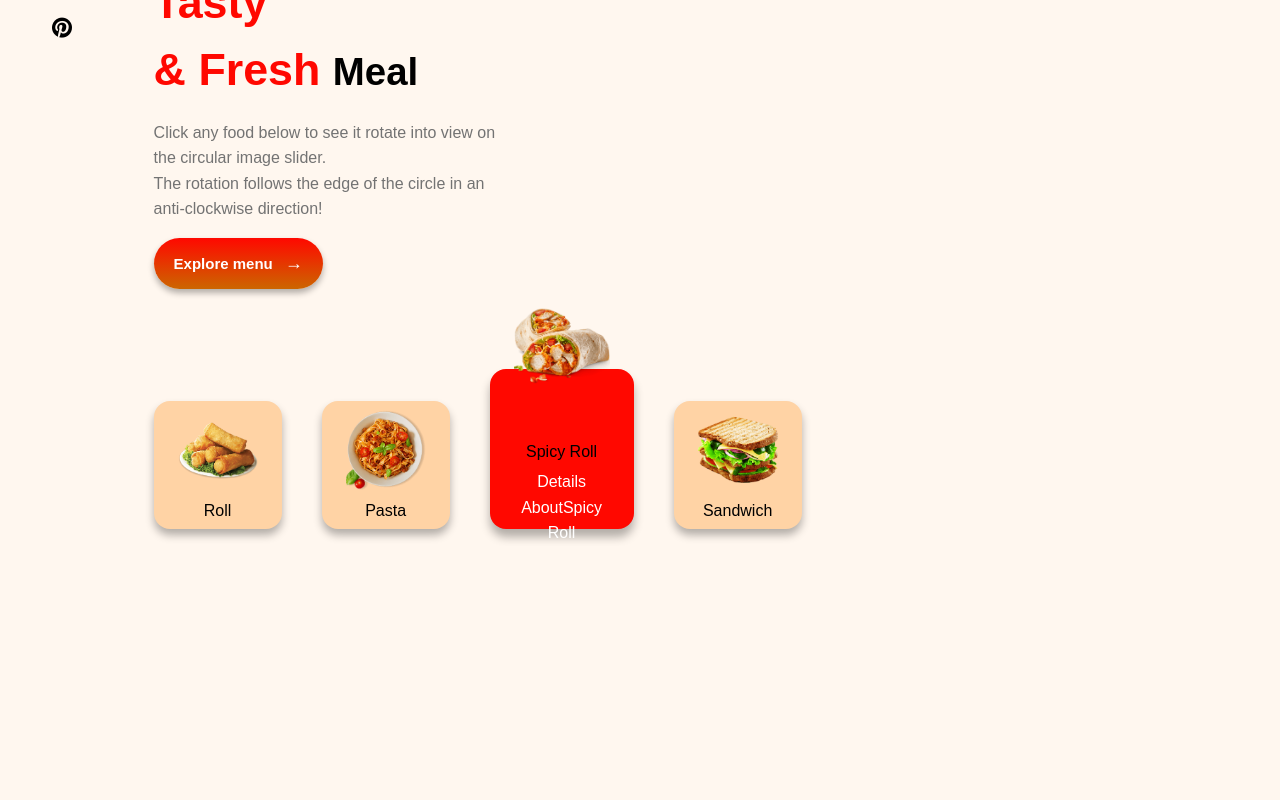
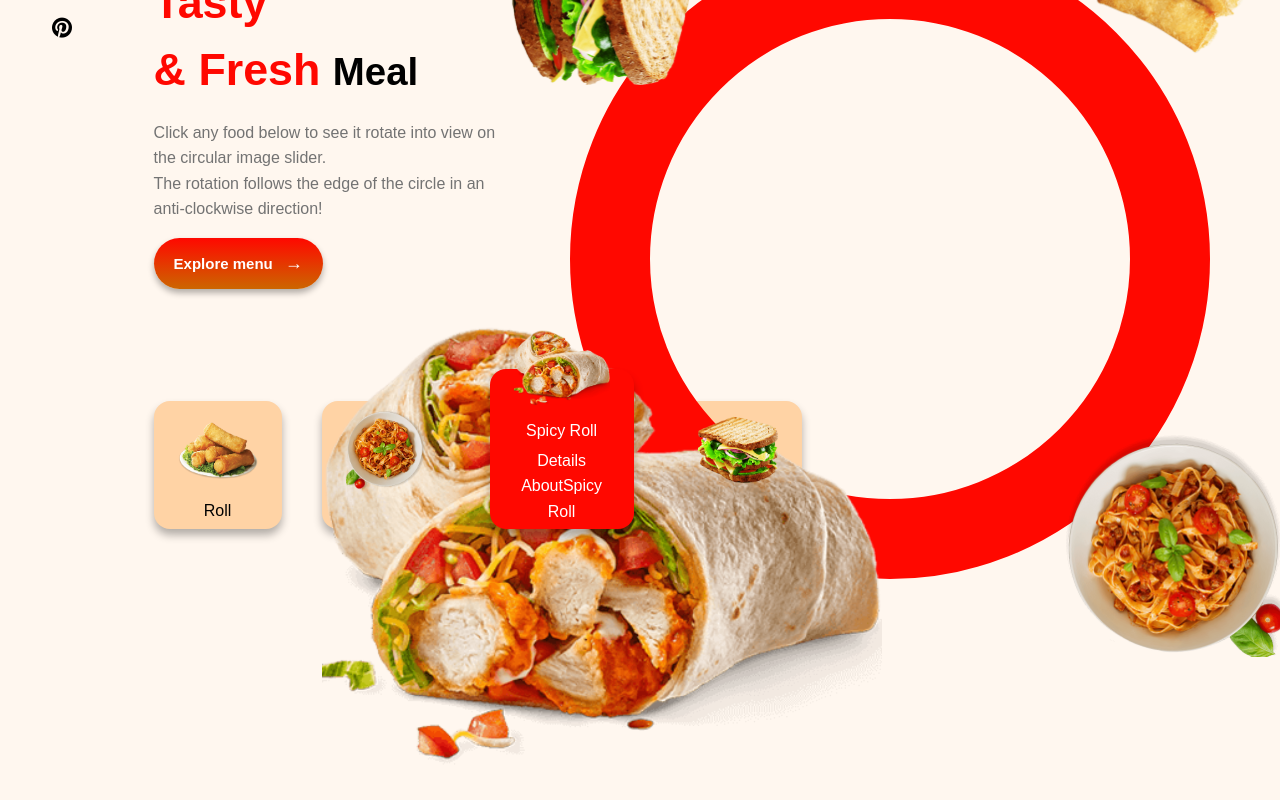
Before and after one commit to codegoddy/chef-food, a React (Vite) app: page / in a window 1280 px wide. Shown: the part 450-1250 px from the top of the page. Before the commit the page ends 996 px from the top, so only its background shows below. Built offline with nearby package versions, Linux system fonts and the light colour scheme.

Commit message:
feat: add slideshow component with carousel functionality and styling

```diff
--- a/src/components/Pages/Index.jsx
+++ b/src/components/Pages/Index.jsx
@@ -91,6 +91,26 @@ const Index = () => {
                     )}
                 </div>
             </div>
+
+            {/*SlideShow*/}
+            <div className="sideshow">
+                <div
+                    className="carousel"
+                    onMouseEnter={stopAutoRotate}
+                    onMouseLeave={startAutoRotate}
+                    style={{transform: `rotate(${activeIndex * 90}deg)`}}
+                >
+                    {slides.map((img, index) => (
+                        <div
+                            className={`Slide ${activeIndex === index ? 'active' : ''}`}
+                            key={index}
+                        >
+                            <img src={img} alt={`Slide ${index + 1}`}/>
+                        </div>
+                    ))}
+                </div>
+            </div>
+
         </div>
     );
 };
--- a/src/index.css
+++ b/src/index.css
@@ -20,7 +20,7 @@
 
 
     --border-radius: 0.625rem;
-    --transition:0.5s;
+    --transition: 0.5s;
 }
 
 body {
@@ -58,6 +58,7 @@ body {
 .nav-links .active:after {
 
 }
+
 .nav-links a:hover:after {
     content: '';
     position: absolute;
@@ -68,6 +69,7 @@ body {
     background-color: var(--primary-color);
     transition: var(--transition);
 }
+
 .nav-links a:after {
     content: '';
     position: absolute;
@@ -83,32 +85,33 @@ body {
     width: 100%;
 }
 
-.nav-buttons{
+.nav-buttons {
     display: flex;
     gap: 0.8rem;
     padding: 12px 30px;
-    background: linear-gradient(to bottom, #ff8100 , #cc6600);
+    background: linear-gradient(to bottom, #ff8100, #cc6600);
     color: var(--white-color);
     font-size: 1.3rem;
     font-weight: bold;
     border-radius: 50px;
-    box-shadow: 0 4px 6px rgba(0,0,0,0.3);
+    box-shadow: 0 4px 6px rgba(0, 0, 0, 0.3);
     cursor: pointer;
 }
-.nav-buttons i{
-   cursor: pointer;
+
+.nav-buttons i {
+    cursor: pointer;
     z-index: 999;
 }
 
 /*Main content*/
-.mian{
+.mian {
     display: flex;
     justify-content: space-between;
     align-items: center;
     flex-wrap: wrap;
 }
 
-.social-icons{
+.social-icons {
     position: absolute;
     left: 50px;
     top: 50%;
@@ -119,65 +122,69 @@ body {
     z-index: 10;
 }
 
-.social-icons a{
+.social-icons a {
     color: var(--black-color);
     font-size: 1.5rem;
     cursor: pointer;
     transition: var(--transition);
 }
-.social-icons a:hover{
+
+.social-icons a:hover {
     color: var(--primary-color);
     transform: scale(1.2);
 }
 
-.hero-content{
+.hero-content {
     flex: 1;
     width: 500px;
     padding-left: 12%;
 }
-.hero-content h1{
-   font-size: 2.4rem;
+
+.hero-content h1 {
+    font-size: 2.4rem;
     margin-bottom: 1rem;
     font-weight: 700;
     line-height: 1.5;
 }
 
-.hero-content h1 span{
+.hero-content h1 span {
     font-size: 2.8rem;
     font-weight: bolder;
     color: var(--primary-color);
 
 }
-.hero-content p{
+
+.hero-content p {
     line-height: 1.6;
     color: #737373;
     margin-bottom: 1rem;
 
 }
 
-.explore-btn{
+.explore-btn {
     display: flex;
     justify-content: center;
     align-items: center;
     gap: 12px;
-    padding: 1rem 2rem;
-    background: linear-gradient(to bottom, #ff0800 , #cc6600);
+    /*padding: 1rem 2rem;*/
+    background: linear-gradient(to bottom, #ff0800, #cc6600);
     color: var(--white-color);
     font-size: 15px;
     font-weight: bold;
     border-radius: 50px;
-    box-shadow: 0 4px 6px rgba(0,0,0,0.3);
-    transition: transform 0.2s ,box-shadow 0.2s;
+    box-shadow: 0 4px 6px rgba(0, 0, 0, 0.3);
+    transition: transform 0.2s, box-shadow 0.2s;
     width: fit-content;
     padding: 15px 20px;
     cursor: pointer;
 }
 
-.explore-btn:hover{
+.explore-btn:hover {
     transform: translateY(-5px);
-    box-shadow: 0 4px 8px rgba(0,0,0,0.3);
+    box-shadow: 0 4px 8px rgba(0, 0, 0, 0.3);
 }
-.explore-btn .arrow{
+
+.explore-btn .arrow {
     font-size: 18px;
     transition: var(--transition);
 }
@@ -191,7 +198,7 @@ body {
     margin-top: 5rem;
 }
 
-.control{
+.control {
     width: 8rem;
     height: 8rem;
     background-color: var(--bg-light-color);
@@ -201,7 +208,7 @@ body {
     cursor: pointer;
     position: relative;
     overflow: visible;
-    box-shadow: 0 6px 8px rgba(0,0,0,0.3);
+    box-shadow: 0 6px 8px rgba(0, 0, 0, 0.3);
 
     display: flex;
     flex-direction: column;
@@ -211,21 +218,24 @@ body {
 
     transition: var(--transition);
 }
-.control img{
+
+.control img {
     width: 5rem;
     height: 5rem;
     object-fit: contain;
     transition: transform 0.2s ease;
     z-index: 1;
 }
-.control h3{
+
+.control h3 {
     font-size: 1rem;
     font-weight: 500;
     margin-top: 0.7rem;
     transition: var(--transition);
     color: var(--black-color);
 }
-.control p{
+
+.control p {
     display: none;
     font-size: 1rem;
     margin-top: 0.5rem;
@@ -233,23 +243,87 @@ body {
     color: var(--white-color);
     opacity: 0;
 }
-.control.active{
+
+.control.active {
     width: 9rem;
     height: 10rem;
     background-color: var(--primary-color);
     color: var(--white-color);
-    box-shadow: 0 8px 10px rgba(0,0,0,0.3);
+    box-shadow: 0 8px 10px rgba(0, 0, 0, 0.3);
     transition: var(--transition);
     z-index: 5;
 }
 
-.control.active img{
+.control.active img {
     transform: translateY(-40%);
     width: 6rem;
     height: 6rem;
 }
 
-.control.active p{
+.control.active p {
     display: block;
     opacity: 1;
 }
+
+.control.active h3 {
+    margin-top: -2rem;
+    color: var(--white-color);
+}
+
+.sideshow {
+    flex: 1;
+    display: flex;
+    min-width: 300px;
+    flex-direction: column;
+    justify-content: space-between;
+    align-items: center;
+}
+
+.carousel {
+    width: 40rem;
+    height: 40rem;
+    border: 5rem solid var(--primary-color);
+    border-radius: 100%;
+    display: flex;
+    justify-content: center;
+    align-items: center;
+    position: relative;
+    top: -350px;
+    right: -250px;
+    flex-shrink: 0;
+    transition: transform 1s ease;
+}
+
+.Slide{
+    width: 14rem;
+    position: absolute;
+}
+
+.Slide img {
+    width: 100%;
+    object-fit: cover;
+    transition: transform 0.5s;
+}
+.Slide.active img {
+    transform: scale(2.5);
+    transition: transform 0.5s 0.5s;
+}
+.Slide:nth-child(1) {
+    bottom: -10rem;
+    left: -10rem;
+}
+.Slide:nth-child(2) {
+    top: -10rem;
+    left: -10rem;
+    transform: rotate(90deg);
+}
+.Slide:nth-child(3) {
+    top: -10rem;
+    right: -10rem;
+    transform: rotate(180deg);
+}
+.Slide:nth-child(4) {
+    bottom: -10rem;
+    right: -10rem;
+    transform: rotate(270deg);
+}
```
